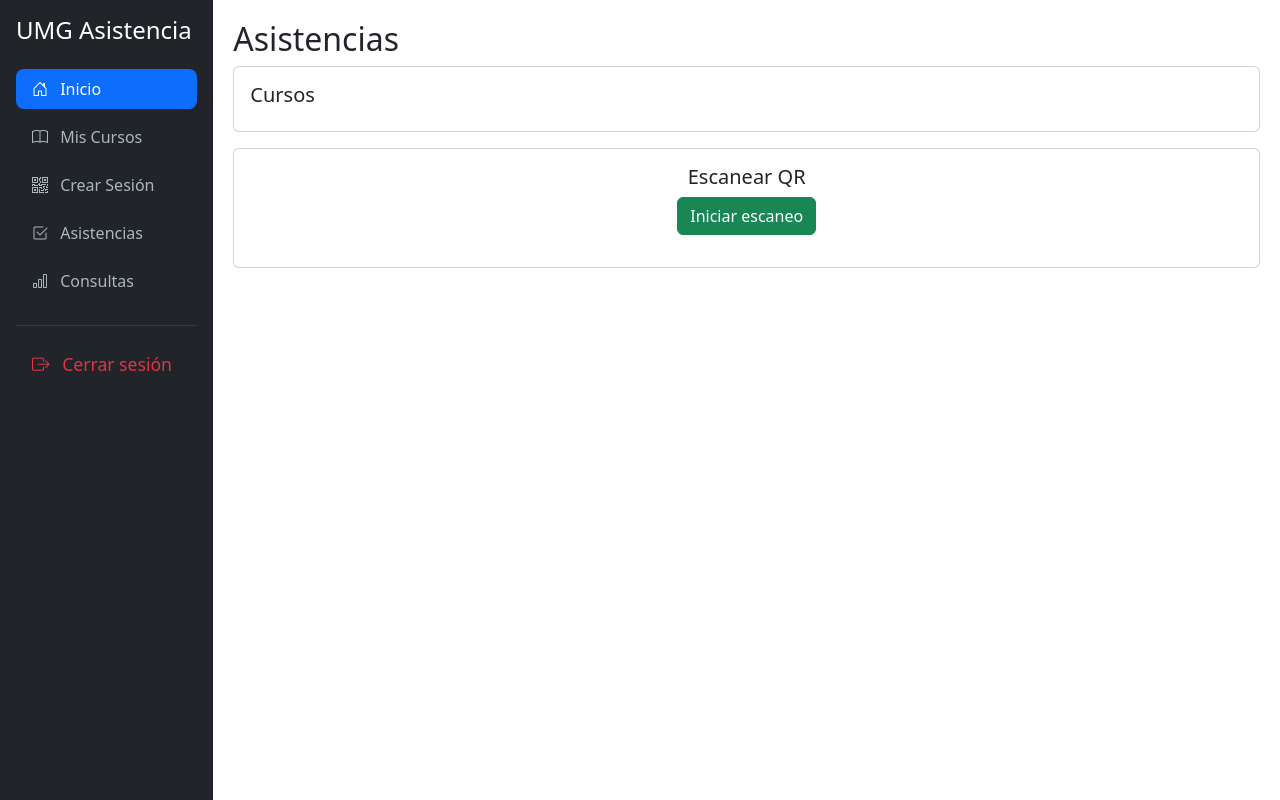
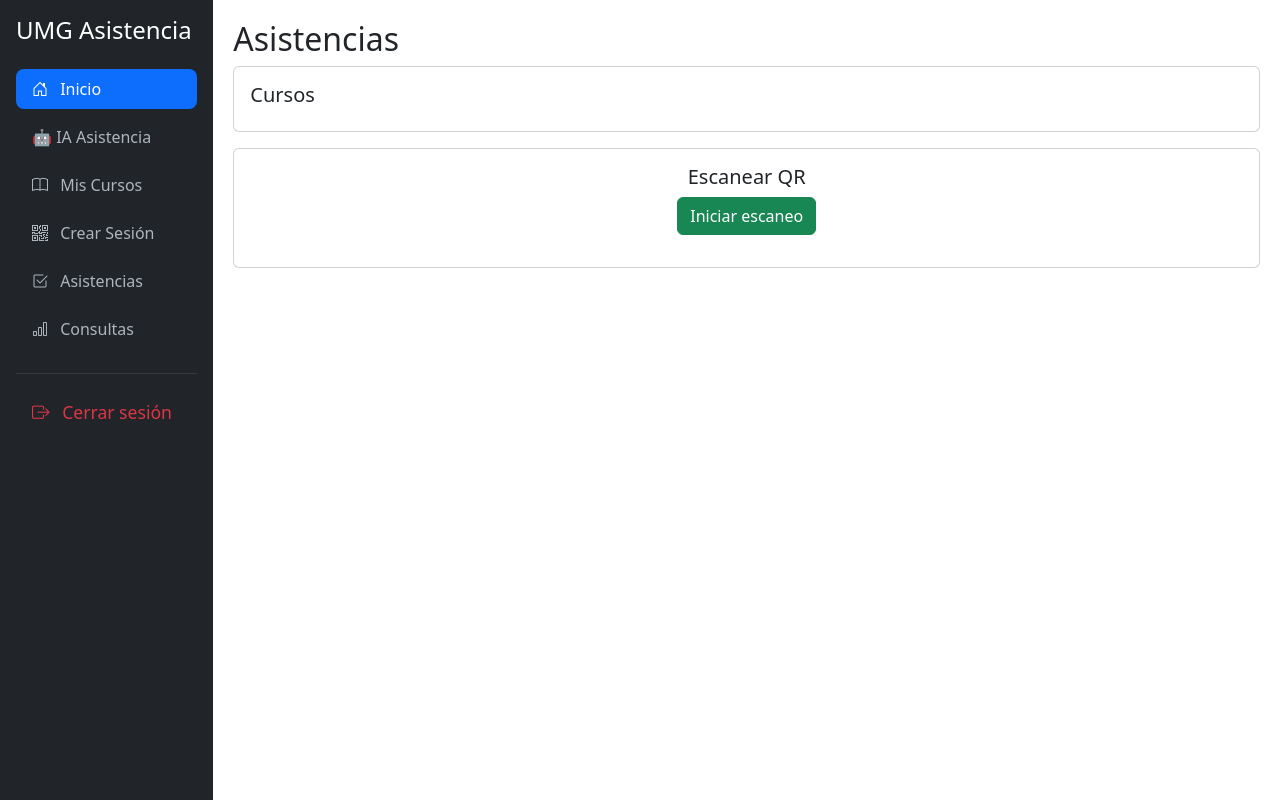
Before and after one commit to Deewck/privado-dev, a plain HTML site: page FE-asistencia/view/asistencias.html in a window 1280 px wide. Drawn offline with nearby package versions, Linux system fonts and the light colour scheme; no server answers; sample sign-in values are in the browser's storage.

Commit message:
Añadimos Ia para demo

```diff
--- a/FE-asistencia/view/asistencias.html
+++ b/FE-asistencia/view/asistencias.html
@@ -22,6 +22,11 @@
           <a class="nav-link active" href="./index.html">
             <i class="bi bi-house-door me-2"></i>
             Inicio
+          </a>
+        </li>
+        <li class="nav-item mb-2">
+          <a class="nav-link" href="/view/ia.html">
+            🤖 IA Asistencia
           </a>
         </li>
         <li class="nav-item mb-2">
```
Also changed, not shown: FE-asistencia/view/consultas.html (+5 -0 lines), FE-asistencia/view/index.html (+5 -0 lines), FE-asistencia/view/misCursos.html (+5 -0 lines).
